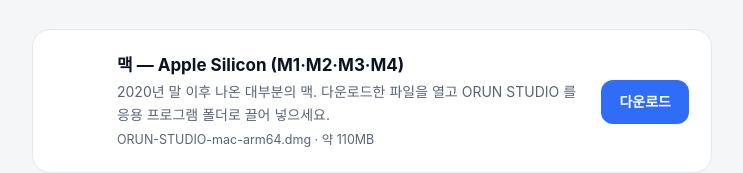
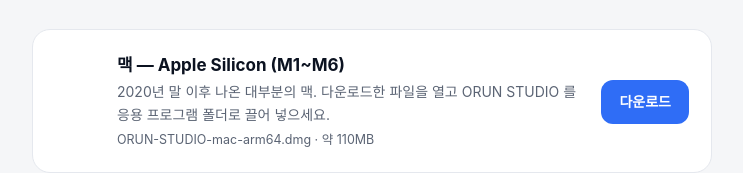
Before and after one commit to nathankim6/orun-studio-download, a plain HTML site: page index.html in a window 1280 px wide. Shown: the part 166-339 px from the top of the page, without its empty margins (268-1011 px from the left). Drawn offline with Linux system fonts and the light colour scheme.

Commit message:
칩 표기 M1~M6
Co-Authored-By: Claude Opus 5.5 <noreply@anthropic.com>

```diff
--- a/index.html
+++ b/index.html
@@ -28,7 +28,7 @@ h1{font-size:26px;margin:0;letter-spacing:-.02em}.lead{color:var(--sub);margin:6
 <p class="lead">옳은영어 제작도구 플랫폼 ORUN STUDIO 데스크탑 앱입니다. 컴퓨터에 맞는 파일 하나를 받아 설치하세요. 관리자가 등록한 Google 계정으로 로그인합니다.</p>
 
 <div class="card"><div class="os"></div><div class="body">
-<h2>맥 — Apple Silicon (M1·M2·M3·M4)</h2>
+<h2>맥 — Apple Silicon (M1~M6)</h2>
 <p>2020년 말 이후 나온 대부분의 맥. 다운로드한 파일을 열고 ORUN STUDIO 를 응용 프로그램 폴더로 끌어 넣으세요.</p>
 <small>ORUN-STUDIO-mac-arm64.dmg · 약 110MB</small></div>
 <a class="btn" href="https://github.com/nathankim6/orun-studio-download/releases/latest/download/ORUN-STUDIO-mac-arm64.dmg">다운로드</a></div>
```
